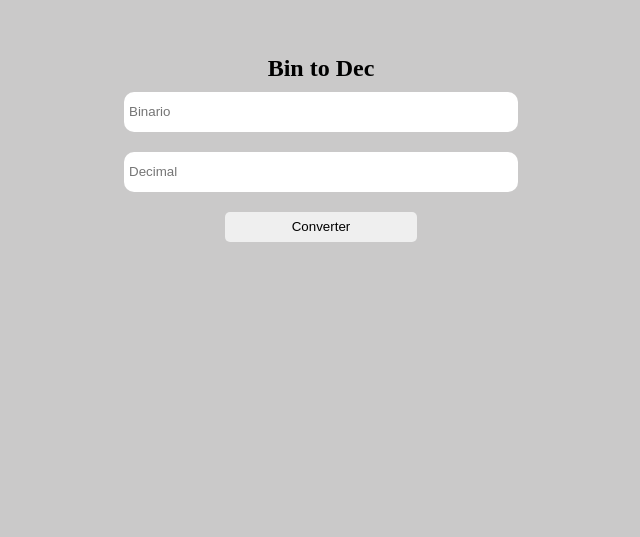
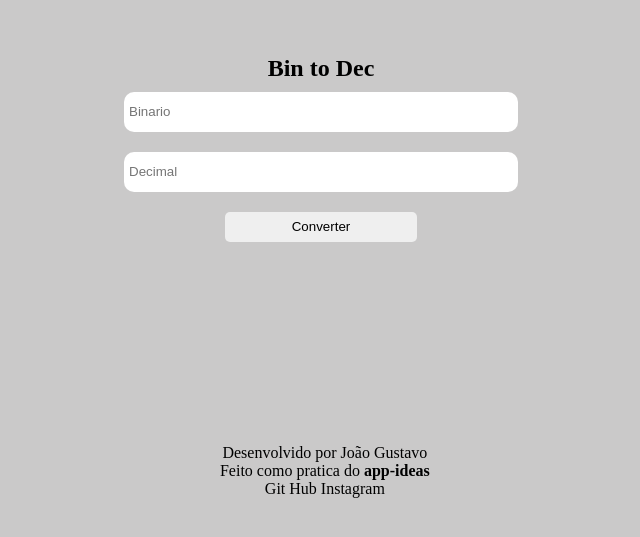
Before and after one commit to bispodev/Bin2Dec, a plain HTML site: page index.html in a window 1280 px wide. Shown: the part 163-700 px from the top of the page, without its empty margins (319-959 px from the left). Drawn offline with Linux system fonts and the light colour scheme.

Commit message:
Update
Add dos creditos

```diff
--- a/css/style.css
+++ b/css/style.css
@@ -18,14 +18,16 @@ body {
     text-align: start;
 }
 
-input, button {
+input,
+button {
     margin: 10px;
     height: 30px;
     border: none;
     -moz-appearance: textfield;
 }
 
-input:focus, button {
+input:focus,
+button {
     box-shadow: 0 0 0 0;
     border: 0 none;
     outline: 0;
@@ -44,6 +46,21 @@ button {
     padding-right: 5px;
 }
 
+/* Footer */
+
+.footer {
+    margin-top: 50%;
+    margin-left: 2%;
+    text-align: center;
+}
+
+.footer a {
+    text-decoration: none;
+    color: black;
+}
+
+
+
 /* Removendo os botões do input */
 
 input::-webkit-outer-spin-button,
--- a/index.html
+++ b/index.html
@@ -13,7 +13,13 @@
         <h2>Bin to Dec</h2>
         <input placeholder="Binario" type="number" maxlength="8" name="bin" required>
         <input placeholder="Decimal" type="number" maxlength="8" name="decimal" readonly="false">
-        <button  value="Converter" onclick="binToDec()"> Converter</button>
+        <button value="Converter" onclick="binToDec()"> Converter</button>
+        <div class="footer">
+            <p> Desenvolvido por João Gustavo <br> <a href="https://github.com/florinpop17/app-ideas/">Feito como
+                    pratica do <strong> app-ideas</strong></a> </p>
+            <a href="http://bit.ly/githubjg">Git Hub</a>
+            <a href="http://bit.ly/intajg">Instagram</a>
+        </div>
     </div>
 
     <script type="text/javascript" src="js/server.js"></script>
```
